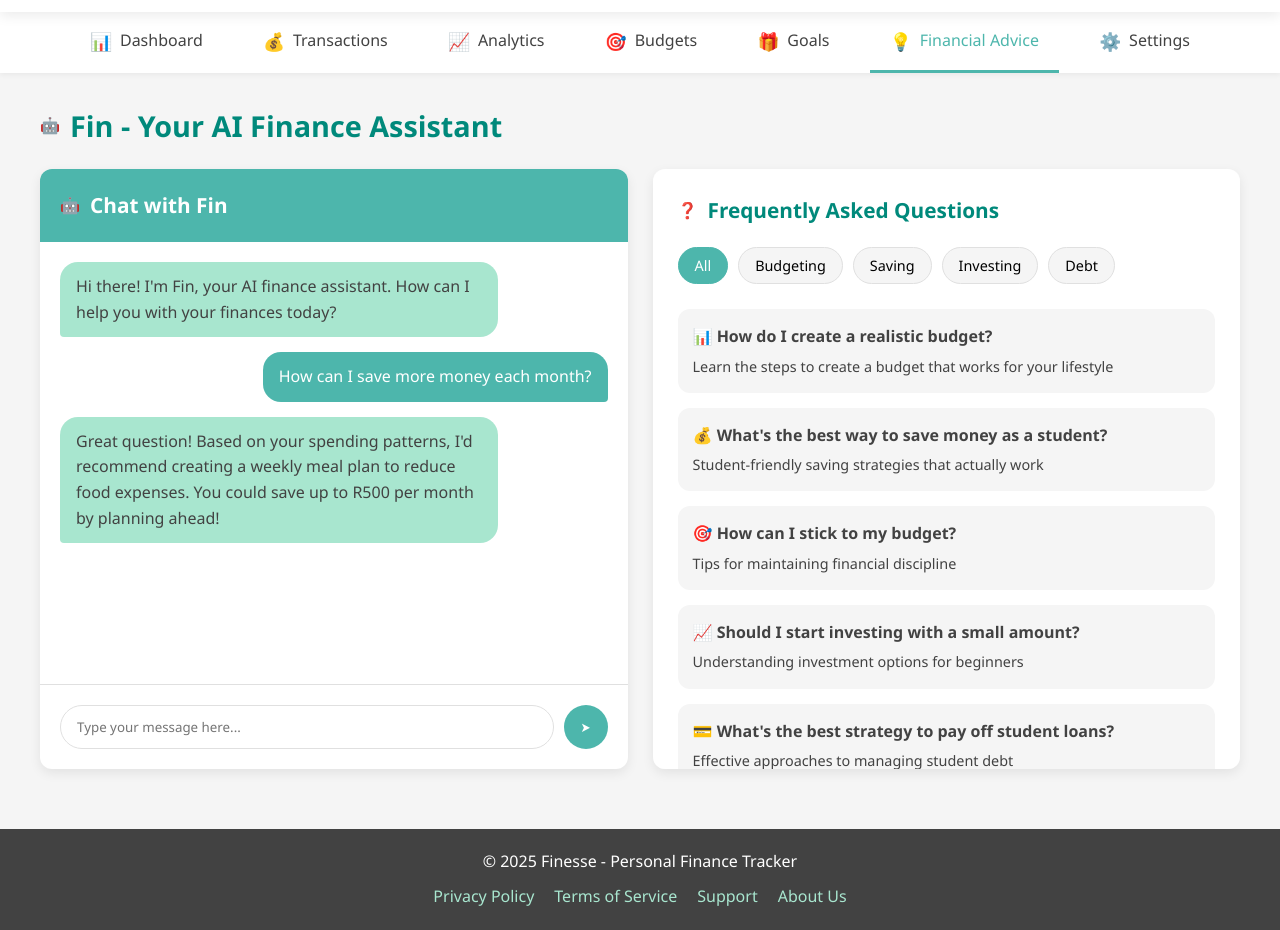
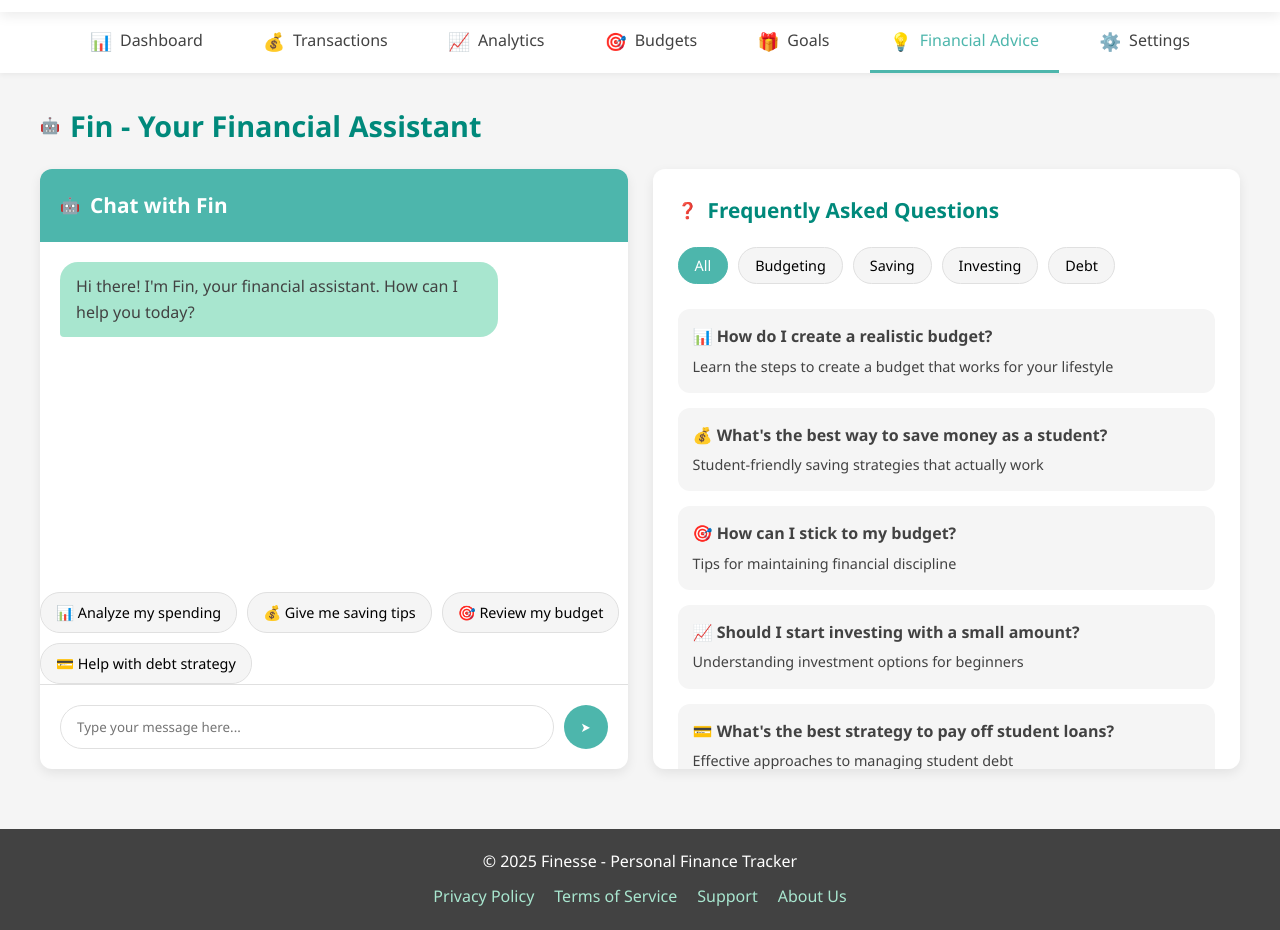
Before and after one commit to Nonjie-Phoswa/Finesse-Finance-Tracker, a plain HTML site: page chatBot.html in a window 1280 px wide. Shown: the part 156-1086 px from the top of the page. Drawn offline with Linux system fonts and the light colour scheme.

Commit message:
restructured chat section divs

```diff
--- a/chatBot.html
+++ b/chatBot.html
@@ -73,7 +73,7 @@
     <main class="container ai-assistant-page">
       <div class="page-title">
         <span>🤖</span>
-        <h2>Fin - Your AI Finance Assistant</h2>
+        <h2>Fin - Your Financial Assistant</h2>
       </div>
 
       <div class="ai-container">
@@ -85,23 +85,31 @@
           </div>
           <div class="chat-messages" id="chat-messages">
             <div class="message ai-message">
-              Hi there! I'm Fin, your AI finance assistant. How can I help you
-              with your finances today?
+              Hi there! I'm Fin, your financial assistant. How can I help you today?
             </div>
-            <div class="message user-message">
-              How can I save more money each month?
-            </div>
-            <div class="message ai-message">
-              Great question! Based on your spending patterns, I'd recommend
-              creating a weekly meal plan to reduce food expenses. You could
-              save up to R500 per month by planning ahead!
-            </div>
+
           </div>
           <div class="typing-indicator" id="typing-indicator">
             <div class="typing-dots">
               <div class="typing-dot"></div>
               <div class="typing-dot"></div>
               <div class="typing-dot"></div>
+            </div>
+          </div>
+          <div class="message-templates">
+            <div class="template-buttons">
+              <button class="template-btn" data-template="analyze-spending">
+                📊 Analyze my spending
+              </button>
+              <button class="template-btn" data-template="saving-tips">
+                💰 Give me saving tips
+              </button>
+              <button class="template-btn" data-template="budget-review">
+                🎯 Review my budget
+              </button>
+              <button class="template-btn" data-template="debt-strategy">
+                💳 Help with debt strategy
+              </button>
             </div>
           </div>
           <div class="chat-input-container">
@@ -163,7 +171,7 @@
             </div>
           </div>
 
-          <div class="message-templates">
+          <!-- <div class="message-templates">
             <div class="templates-header">
               <span>💬</span>
               <h4>Quick Message Templates</h4>
@@ -182,7 +190,7 @@
                 💳 Help with debt strategy
               </button>
             </div>
-          </div>
+          </div> -->
         </div>
       </div>
     </main>
--- a/src/chatScript.js
+++ b/src/chatScript.js
@@ -21,20 +21,18 @@ document.addEventListener("DOMContentLoaded", function () {
     "current-month"
   ).textContent = `${currentMonth} ${currentYear}`;
 
-  // Initialize AI Assistant
   initializeAIAssistant();
 
-  // Set up event listeners
   setupEventListeners();
 });
 
-// Initialize AI Assistant
+
 function initializeAIAssistant() {
   // Add sample conversation if empty
   const chatMessages = document.getElementById("chat-messages");
   if (chatMessages.children.length === 0) {
     addMessage(
-      "Hi there! I'm Fin, your AI finance assistant. How can I help you with your finances today?",
+      "Hi there! I'm Fin, your AI finance assistant. How can I help you today?",
       "ai"
     );
   }
```
